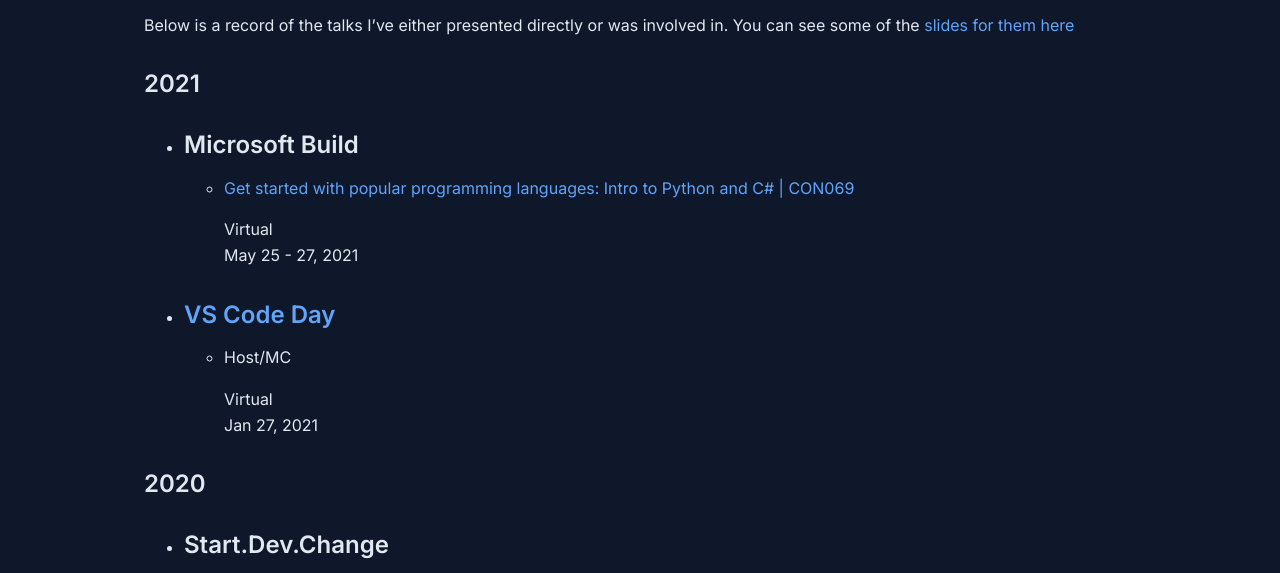
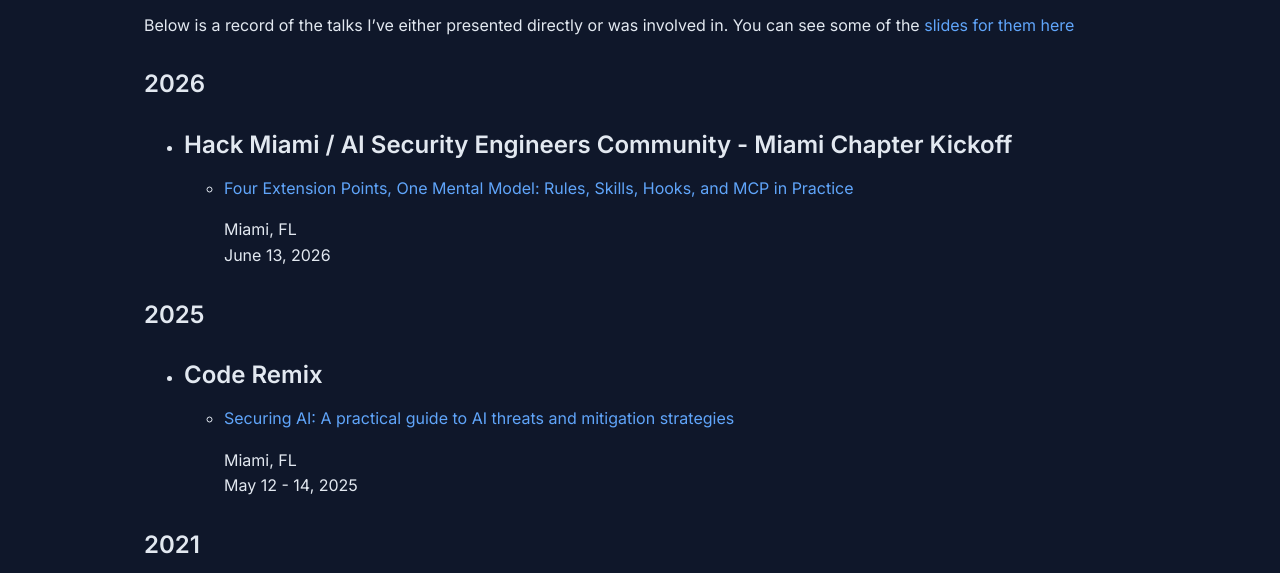
Before and after one commit to clarkio/clarkio.github.io, an Astro site: page /talks in a window 1280 px wide. Shown: the part 166-739 px from the top of the page. Built offline with nearby package versions, Linux system fonts and the light colour scheme; Astro itself is replaced by a stand-in of ours.

Commit message:
Update talks.md with future events
Added upcoming talks for 2025 and 2026 with details.

```diff
--- a/src/pages/talks.md
+++ b/src/pages/talks.md
@@ -8,6 +8,20 @@
 # A Record of Talks
 
 Below is a record of the talks I've either presented directly or was involved in. You can see some of the [slides for them here](/slides)
+
+### 2026
+
+- ### Hack Miami / AI Security Engineers Community - Miami Chapter Kickoff
+  - [Four Extension Points, One Mental Model: Rules, Skills, Hooks, and MCP in Practice](https://www.meetup.com/ai-security-engineers-miami/events/315050047/)
+    <p>Miami, FL<br>
+      June 13, 2026</p>
+
+### 2025
+
+- ### Code Remix
+  - [Securing AI: A practical guide to AI threats and mitigation strategies](https://coderemix.ai/conference/hollywood/2025/05/session?id=52496)
+    <p>Miami, FL<br>
+      May 12 - 14, 2025</p>
 
 ### 2021
 
```
